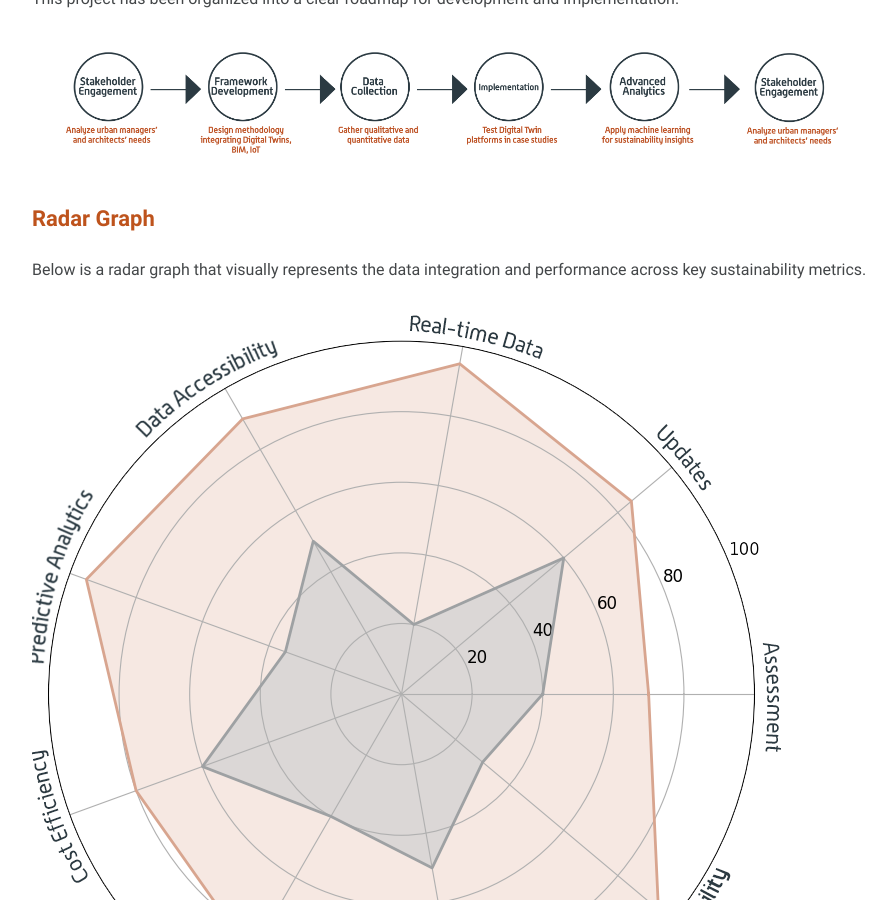
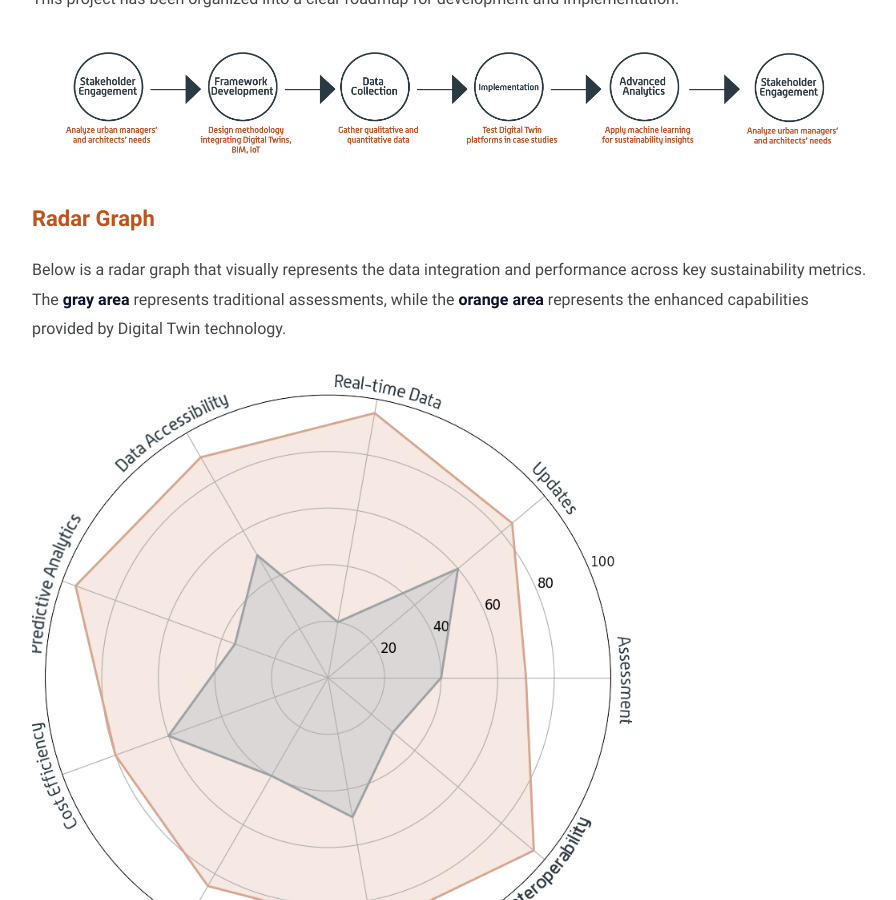
Before and after one commit to sabdelaal/sabdelaal.github.io, a Jekyll site: the page built from _posts/2023-12-25-digital-twin.markdown, in a window 1280 px wide and 900 px high, scrolled down 3904 px. Shown: the whole window, without its empty margins (188-1084 px from the left). Built offline with Jekyll 4.4.1, drawn with Linux system fonts in a browser that asks for light colours; comment, search, counter and statistics services are not loaded.

Commit message:
Update 2023-12-25-digital-twin.markdown

```diff
--- a/_posts/2023-12-25-digital-twin.markdown
+++ b/_posts/2023-12-25-digital-twin.markdown
@@ -67,9 +67,9 @@ This project has been organized into a clear roadmap for development and impleme
 
 ## <span style="color:#be531c;">Radar Graph</span>
 
-Below is a radar graph that visually represents the data integration and performance across key sustainability metrics.
+Below is a radar graph that visually represents the data integration and performance across key sustainability metrics. The **gray area** represents traditional assessments, while the **orange area** represents the enhanced capabilities provided by Digital Twin technology.
 
-![Radar Graph](/assets/digital-twin/radant.png)
+<img src="/assets/digital-twin/radant.png" alt="Radar Graph" width="600px">
 
 ## <span style="color:#be531c;">Expected Outcomes</span>
 
```
